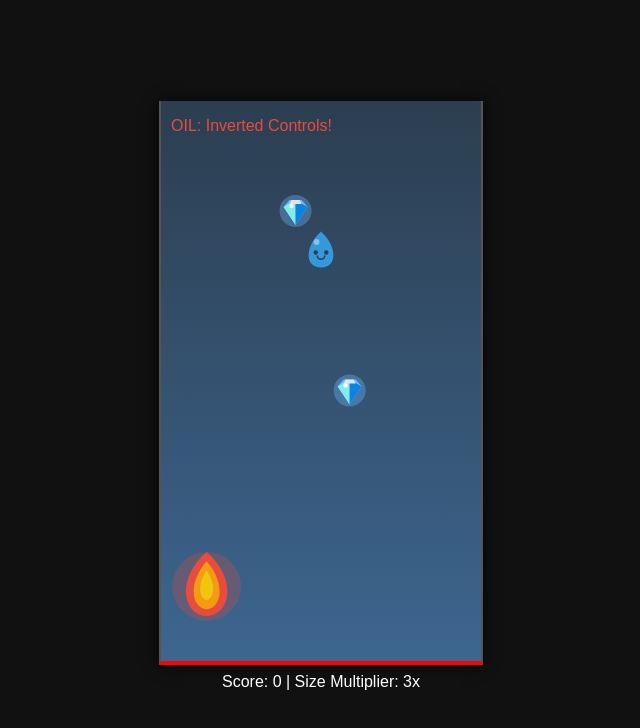
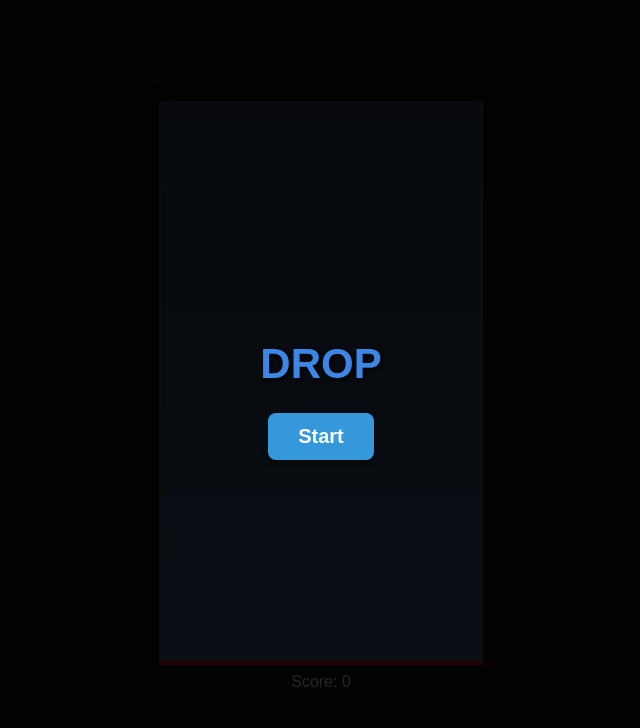
Before and after one commit to beumsk/drop, a plain HTML site: page index.html in a window 1280 px wide. Shown: the whole page, without its empty margins (319-959 px from the left). Drawn offline with Linux system fonts and the light colour scheme.

Commit message:
start after modal

```diff
--- a/index.css
+++ b/index.css
@@ -58,6 +58,17 @@ canvas {
   justify-content: center;
   align-items: center;
   overflow: hidden;
+}
+
+#startUI {
+  background-color: rgba(0, 0, 0, 0.85);
+  display: flex;
+}
+#startUI h1 {
+  margin: 0;
+  font-size: 42px;
+  color: #3c86e7; /* random blue */
+  text-shadow: 2px 2px 4px #000;
 }
 
 #gameOverUI {
--- a/index.html
+++ b/index.html
@@ -2,7 +2,9 @@
 <html lang="fr">
   <head>
     <meta charset="UTF-8" />
-    <meta name="viewport" content="width=device-width, initial-scale=1" />
+    <meta
+      name="viewport"
+      content="width=device-width, initial-scale=1.0, maximum-scale=1.0, user-scalable=no" />
     <title>Drop</title>
     <link rel="stylesheet" type="text/css" href="index.css" />
   </head>
@@ -15,6 +17,11 @@
     <div id="mobile-controls">
       <button id="btn-left" class="control-btn">◀</button>
       <button id="btn-right" class="control-btn">▶</button>
+    </div>
+
+    <div id="startUI" class="overlayUI">
+      <h1>DROP</h1>
+      <button id="startBtn" class="menuBtn">Start</button>
     </div>
 
     <div id="gameOverUI" class="overlayUI">
--- a/index.js
+++ b/index.js
@@ -1,8 +1,10 @@
 const canvas = document.getElementById("gameCanvas");
 const ctx = canvas.getContext("2d");
 const scoreDisplay = document.getElementById("scoreDisplay");
+const startUI = document.getElementById("startUI");
 const gameOverUI = document.getElementById("gameOverUI");
 const pauseUI = document.getElementById("pauseUI");
+const startBtn = document.getElementById("startBtn");
 const restartBtn = document.getElementById("restartBtn");
 const resumeBtn = document.getElementById("resumeBtn");
 
@@ -584,6 +586,7 @@ function initGame() {
   isPaused = false;
 
   scoreDisplay.innerText = `Score: 0 | Multiplier: 3.0x`;
+  startUI.style.display = "none";
   gameOverUI.style.display = "none";
   pauseUI.style.display = "none";
 
@@ -592,6 +595,8 @@ function initGame() {
 
   gameLoop();
 }
+
+startBtn.addEventListener("click", initGame);
 
 restartBtn.addEventListener("click", initGame);
 
@@ -750,5 +755,3 @@ function gameLoop() {
   draw();
   requestAnimationFrame(gameLoop);
 }
-
-initGame();
```
